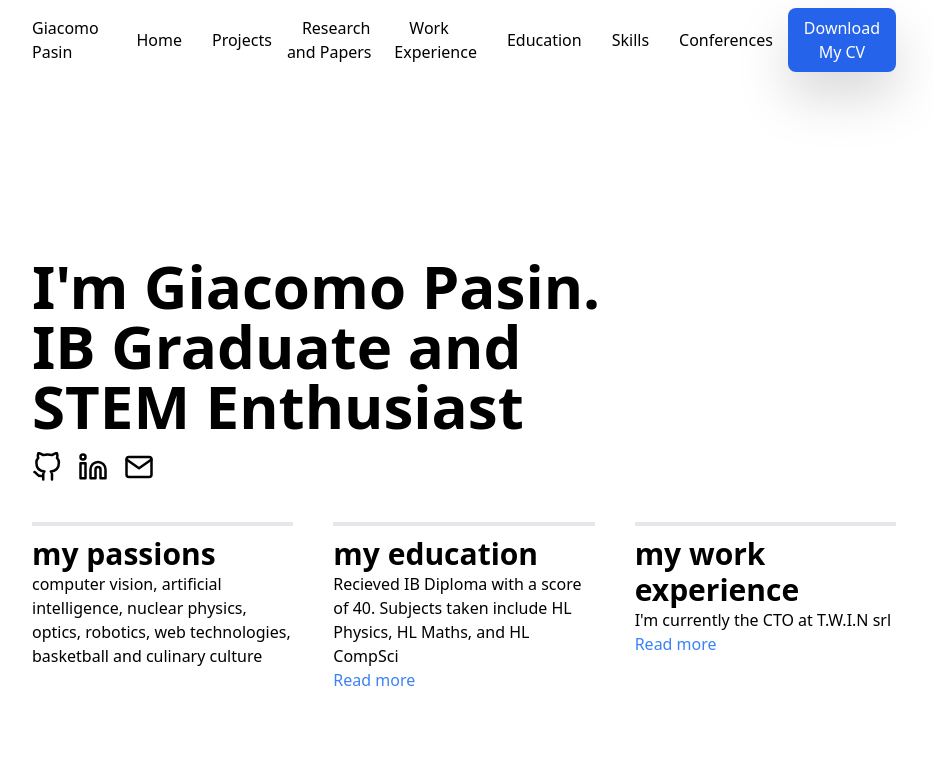
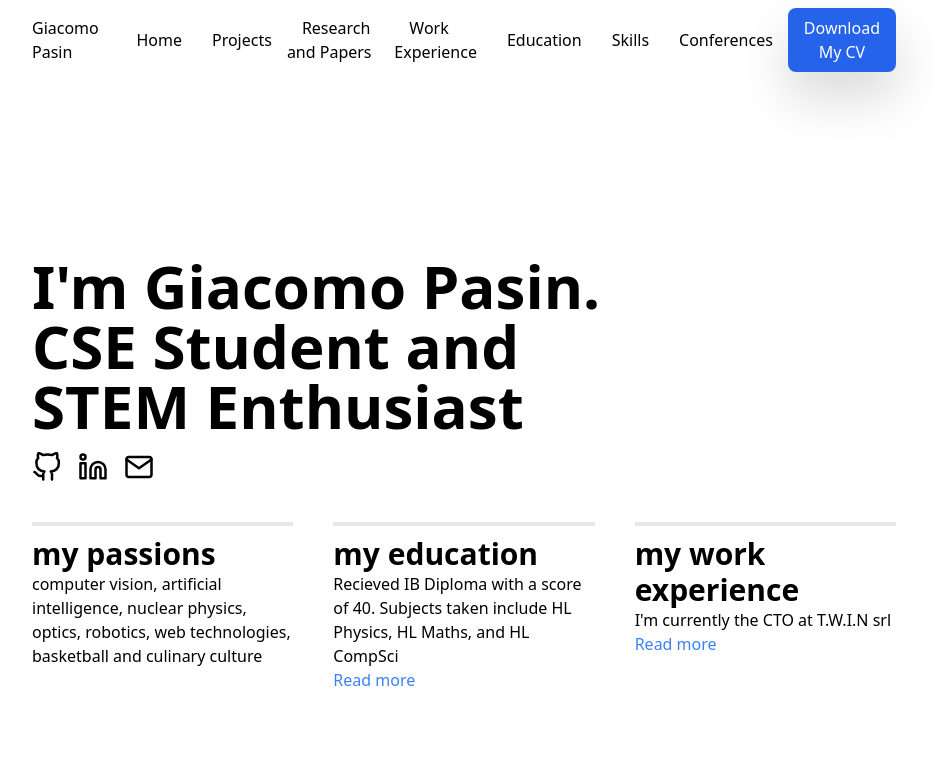
Before and after one commit to jackpeck2004/personal_website, a Next.js app: page / in a window 1280 px wide. Shown: the top 776 px of the page, without its empty margins (176-1109 px from the left). Built offline with nearby package versions, Linux system fonts and the light colour scheme.

Commit message:
changed headline

```diff
--- a/src/pages/index.tsx
+++ b/src/pages/index.tsx
@@ -60,7 +60,7 @@ const Page: NextPage = ({
     >
       <div className="px-4 lg:px-52">
         <h1 className="2xl:text-8xl lg:text-6xl text-5xl font-bold pt-[20vh]">
-          I&apos;m Giacomo Pasin. <br /> IB Graduate and <br /> STEM Enthusiast
+          I&apos;m Giacomo Pasin. <br /> CSE Student and <br /> STEM Enthusiast
         </h1>
         <div className="flex mt-4">
           {SOCIALS.map(({ url, icon }) => (
```
